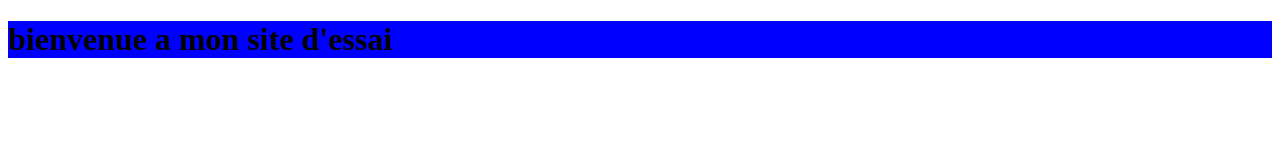
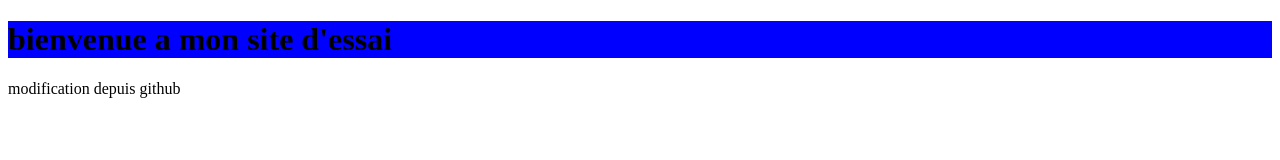
Before and after one commit to AdoumGrene21/projet_essai, a plain HTML site: page index.html in a window 1280 px wide. Drawn offline with Linux system fonts and the light colour scheme.

Commit message:
Update index.html

```diff
--- a/index.html
+++ b/index.html
@@ -10,7 +10,7 @@
 <body>
     <h1>bienvenue a mon site d'essai</h1>
     <p>
+        modification depuis github
     </p>
-
 </body>
 </html>
```
